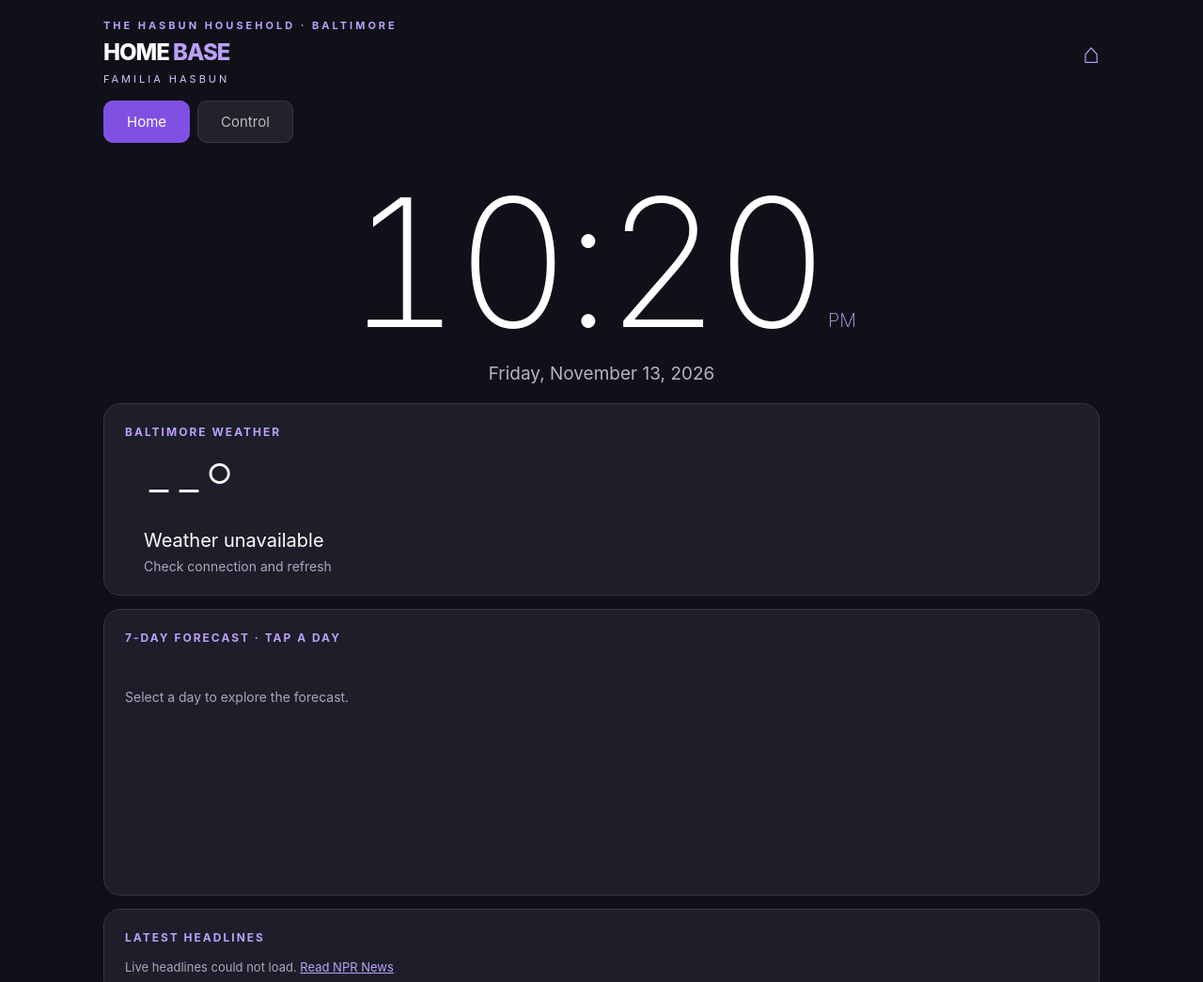
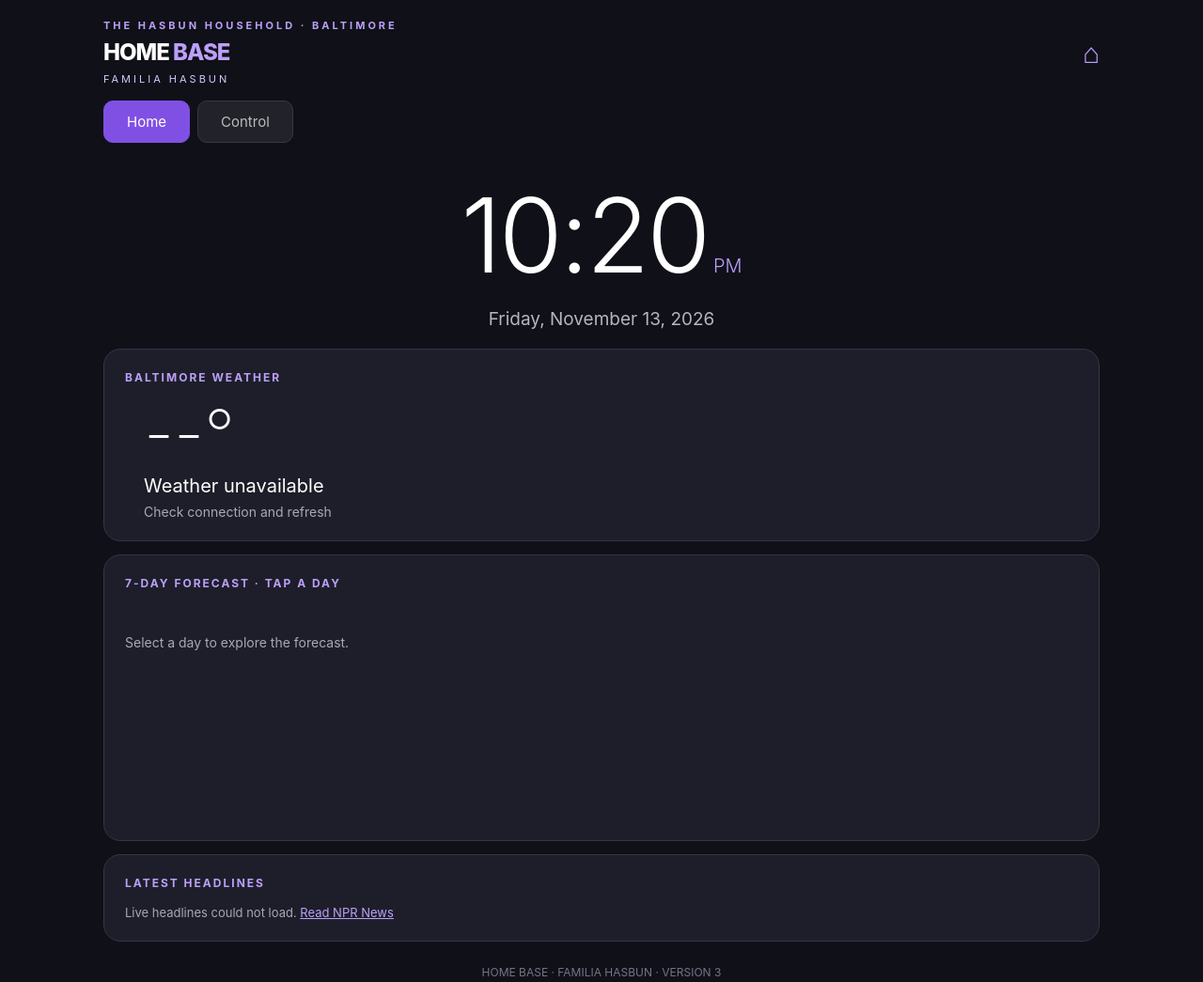
Before and after one commit to Shasbun-Stark/homebase, a plain HTML site: page index.html in a window 1280 px wide. Shown: the top 1045 px of the page at 94% size. Drawn offline with Linux system fonts and the light colour scheme; no server answers.

Commit message:
Update index.html

```diff
--- a/index.html
+++ b/index.html
@@ -19,7 +19,14 @@ main{max-width:1100px;margin:auto;padding:20px}
 .brand span{color:#bba0fa}
 .family{font-size:11px;letter-spacing:3px;color:#d6c6ff;text-transform:uppercase}
 .clock{text-align:center;padding:16px 0 20px}
-.time{font-size:clamp(90px,18vw,190px);line-height:1;font-weight:200;letter-spacing:-7px;font-variant-numeric:tabular-nums}
+.time{
+  font-size:110px;
+  font-weight:300;
+  line-height:1.2;
+  letter-spacing:-3px;
+  white-space:nowrap;
+  text-align:center;
+}
 .ampm{font-size:20px;color:#bba0fa;letter-spacing:0}
 .date{color:#b6b5c0;font-size:19px;margin-top:12px}
 .tabs{display:flex;gap:8px;margin:16px 0}
```
